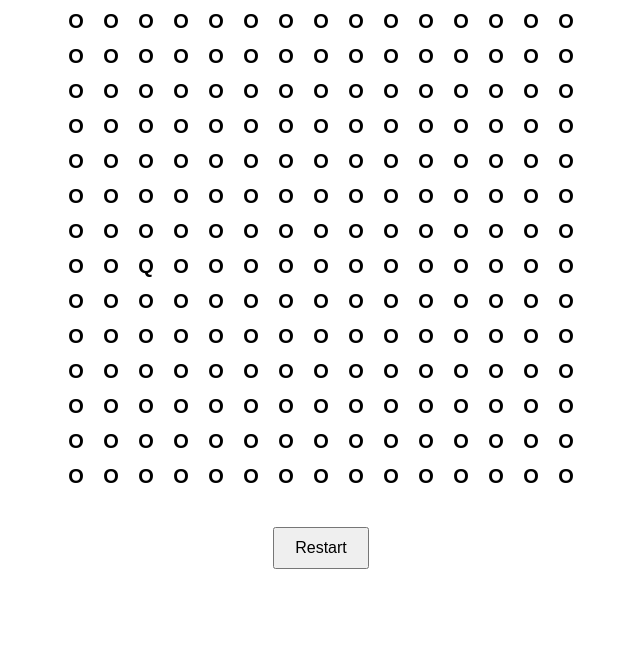
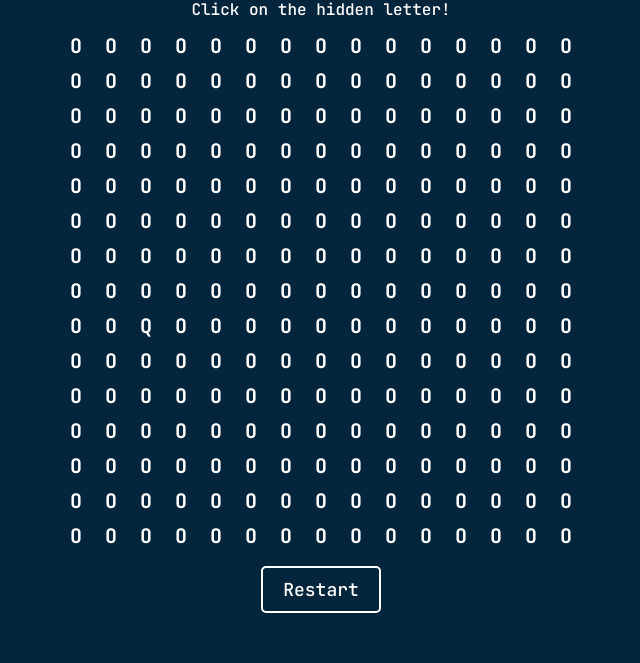
Before and after one commit to crypticsaiyan/Performance-Tracker, a plain HTML site: page yash/attention.html in a window 1280 px wide. Shown: the part 137-800 px from the top of the page, without its empty margins (319-959 px from the left). Drawn offline with Linux system fonts and the light colour scheme.

Commit message:
css in attention.html

```diff
--- /dev/null
+++ b/yash/attention.css
@@ -0,0 +1,66 @@
+@import url('https://fonts.googleapis.com/css2?family=JetBrains+Mono:ital,wght@0,100..800;1,100..800&display=swap');
+body {
+    font-family: "JetBrains Mono", serif;
+  font-weight: 500;
+  font-style: normal;
+  text-align: center;
+  margin: 0;
+  padding: 0;
+  color: white;
+}
+
+html {
+    display: flex;
+    justify-content: center;
+    align-items: center;
+    height: 100%;
+    background-color: #04253b;
+}
+
+.grid {
+  display: grid;
+  grid-template-columns: repeat(15, 20px);
+  gap: 15px;
+  justify-content: center;
+  margin: 15px auto;
+  max-width: 600px;
+}
+
+.cell {
+  font-size: 20px;
+  font-weight: bold;
+  /* background-color: #f0f0f0;
+    border: 1px solid #ddd; */
+  display: flex;
+  align-items: center;
+  justify-content: center;
+  height: 20px;
+  cursor: pointer;
+}
+
+.cell:hover {
+  background-color: white;
+  color: #04253b;
+}
+
+#result {
+  font-size: 18px;
+  margin: 20px;
+}
+
+button {
+    font-family: "JetBrains Mono", serif;
+    font-weight: 500;
+    font-style: normal;
+    font-size: 18px;
+    padding: 10px 20px;
+    background-color: transparent;
+    border: 2px solid white;
+    border-radius: 5px;
+    color: white;
+}
+
+button:hover {
+    background-color: white;
+    color: #04253b;
+}
--- a/yash/attention.html
+++ b/yash/attention.html
@@ -4,49 +4,7 @@
   <meta charset="UTF-8">
   <meta name="viewport" content="width=device-width, initial-scale=1.0">
   <title>Visual Search Test</title>
-  <style>
-    body {
-      font-family: Arial, sans-serif;
-      text-align: center;
-      margin: 0;
-      padding: 0;
-    }
-
-    .grid {
-      display: grid;
-      grid-template-columns: repeat(15, 20px);
-      gap: 15px;
-      justify-content: center;
-      margin: 15px auto;
-      max-width: 600px;
-    }
-
-    .cell {
-      font-size: 20px;
-      font-weight: bold;
-      display: flex;
-      align-items: center;
-      justify-content: center;
-      height: 20px;
-      cursor: pointer;
-    }
-
-    .cell:hover {
-      background-color: #ddd;
-    }
-
-    #result {
-      font-size: 18px;
-      margin-top: 20px;
-    }
-
-    button {
-      margin-top: 20px;
-      padding: 10px 20px;
-      font-size: 16px;
-      cursor: pointer;
-    }
-  </style>
+  <link rel="stylesheet" href="attention.css">
 </head>
 <body>
   <h1>Visual Search Test</h1>
```
